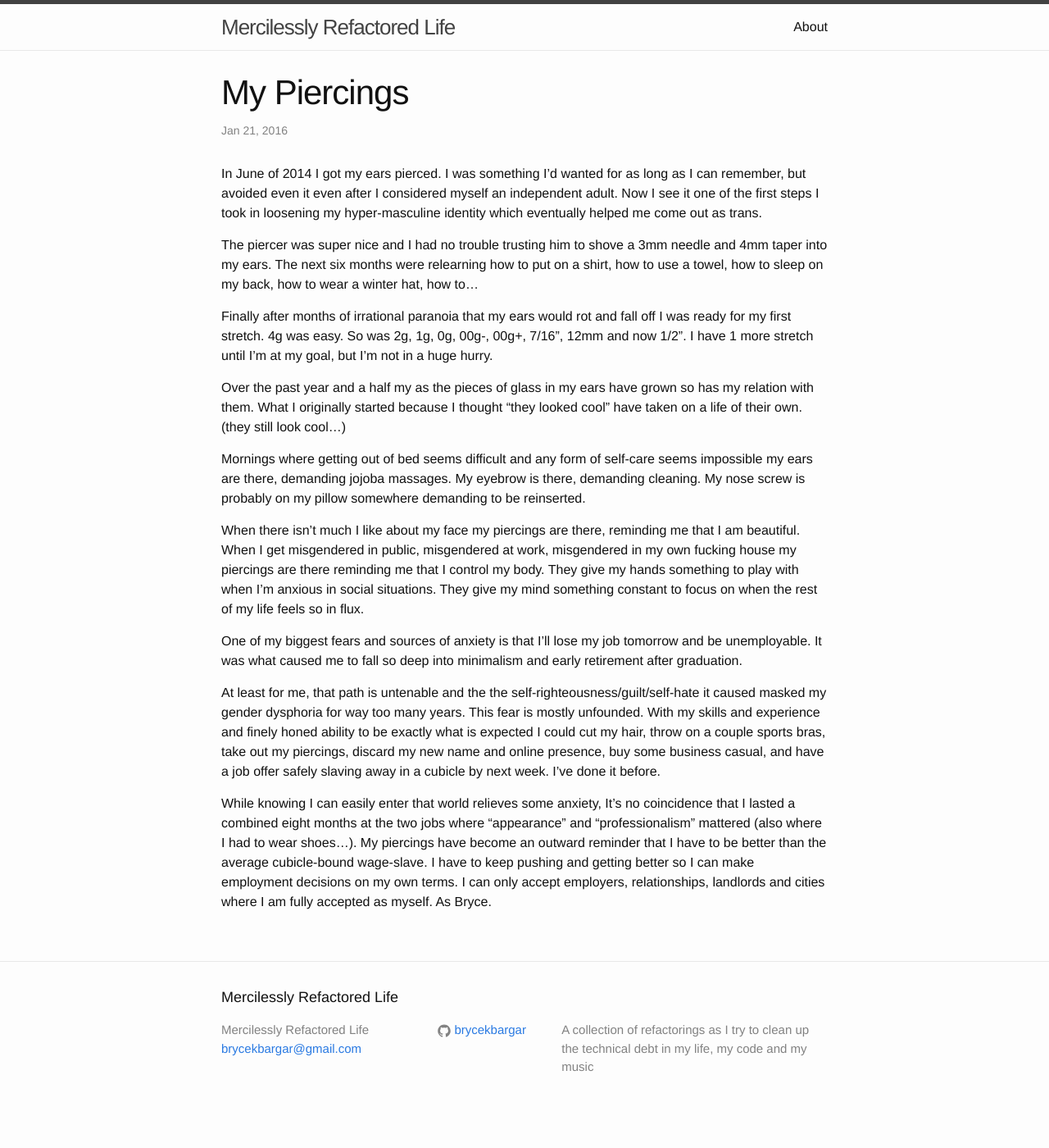
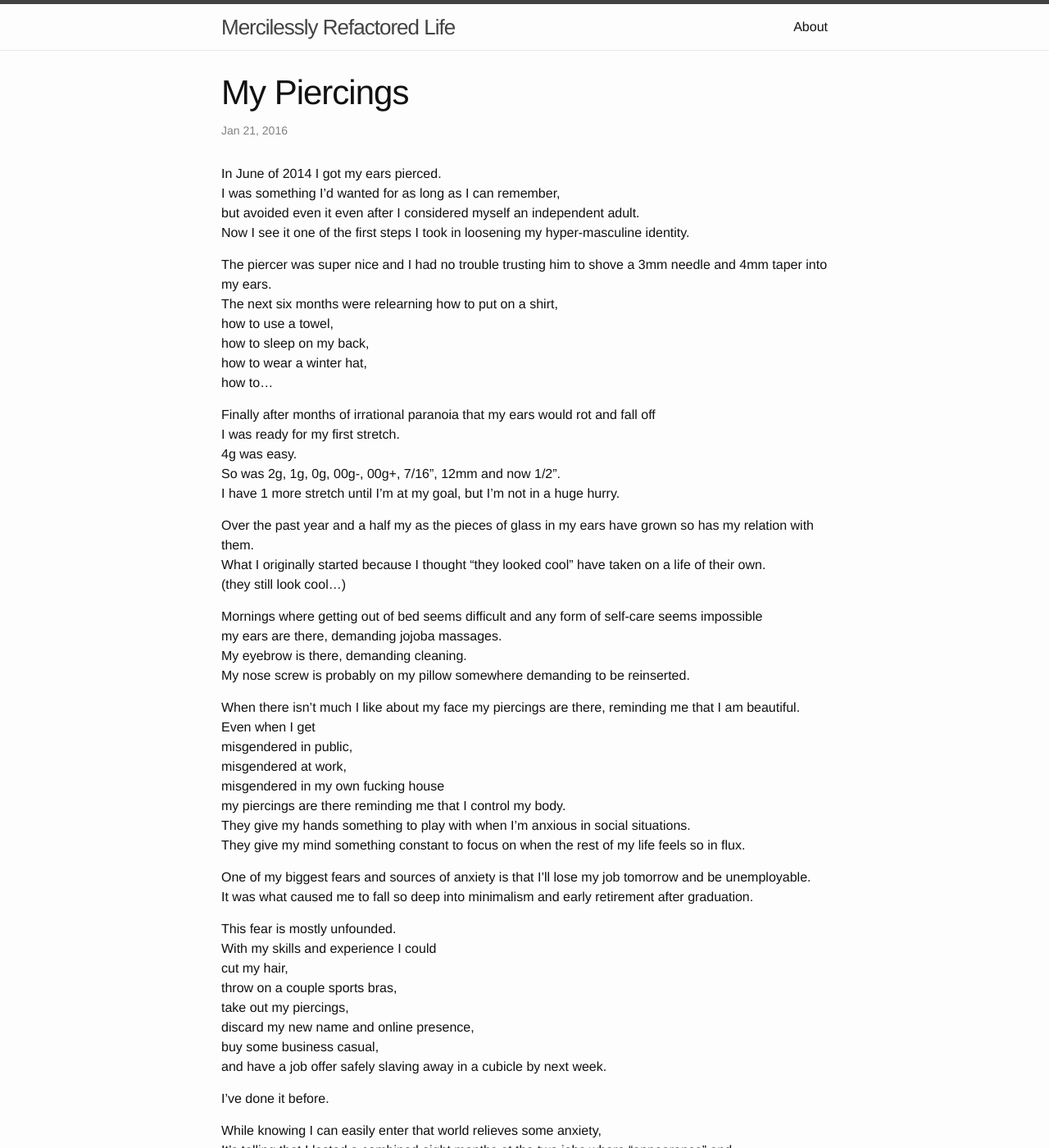
Before and after one commit to brycekbargar/brycekbargar.github.io, a Jekyll site: the page built from _posts/2016-01-21-face-holes.markdown, in a window 1280 px wide and 1400 px high. Shown: the whole window at 82% size. Built offline with Jekyll 4.4.1, drawn with Linux system fonts in a browser that asks for light colours; some of the changed text lies outside the part shown.

Commit message:
Formatting more posts

```diff
--- a/_posts/2016-01-21-face-holes.markdown
+++ b/_posts/2016-01-21-face-holes.markdown
@@ -2,34 +2,63 @@
 layout: post
 title: My Piercings
 date: 2016-01-21 02:40:51.000000000 -06:00
-type: post
-published: true
-status: publish
-categories: \[\]
-tags: \[\]
-meta: {}
-author:
-login: brycekbargar@gmail.com
-email: brycekbargar@gmail.com
-display\_name: Bryce Bargar
-first\_name: Bryce
-last\_name: Bargar
+category: blog
 ---
 
-In June of 2014 I got my ears pierced. I was something I'd wanted for as long as I can remember, but avoided even it even after I considered myself an independent adult. Now I see it one of the first steps I took in loosening my hyper-masculine identity which eventually helped me come out as trans.
+In June of 2014 I got my ears pierced.
+I was something I'd wanted for as long as I can remember,
+but avoided even it even after I considered myself an independent adult.
+Now I see it one of the first steps I took in loosening my hyper-masculine identity.
 
-The piercer was super nice and I had no trouble trusting him to shove a 3mm needle and 4mm taper into my ears. The next six months were relearning how to put on a shirt, how to use a towel, how to sleep on my back, how to wear a winter hat, how to...
+The piercer was super nice and I had no trouble trusting him to shove a 3mm needle and 4mm taper into my ears.
+The next six months were relearning how to put on a shirt,
+how to use a towel,
+how to sleep on my back,
+how to wear a winter hat,
+how to...
 
-Finally after months of irrational paranoia that my ears would rot and fall off I was ready for my first stretch. 4g was easy. So was 2g, 1g, 0g, 00g-, 00g+, 7/16", 12mm and now 1/2". I have 1 more stretch until I'm at my goal, but I'm not in a huge hurry.
+Finally after months of irrational paranoia that my ears would rot and fall off
+I was ready for my first stretch.
+4g was easy.
+So was 2g, 1g, 0g, 00g-, 00g+, 7/16", 12mm and now 1/2".
+I have 1 more stretch until I'm at my goal, but I'm not in a huge hurry.
 
-Over the past year and a half my as the pieces of glass in my ears have grown so has my relation with them. What I originally started because I thought "they looked cool" have taken on a life of their own. (they still look cool...)
+Over the past year and a half my as the pieces of glass in my ears have grown so has my relation with them.
+What I originally started because I thought "they looked cool" have taken on a life of their own.
+(they still look cool...)
 
-Mornings where getting out of bed seems difficult and any form of self-care seems impossible my ears are there, demanding jojoba massages. My eyebrow is there, demanding cleaning. My nose screw is probably on my pillow somewhere demanding to be reinserted.
+Mornings where getting out of bed seems difficult and any form of self-care seems impossible
+my ears are there, demanding jojoba massages.
+My eyebrow is there, demanding cleaning.
+My nose screw is probably on my pillow somewhere demanding to be reinserted.
 
-When there isn't much I like about my face my piercings are there, reminding me that I am beautiful. When I get misgendered in public, misgendered at work, misgendered in my own fucking house my piercings are there reminding me that I control my body. They give my hands something to play with when I'm anxious in social situations. They give my mind something constant to focus on when the rest of my life feels so in flux.
+When there isn't much I like about my face my piercings are there, reminding me that I am beautiful.
+Even when I get
+misgendered in public,
+misgendered at work,
+misgendered in my own fucking house
+my piercings are there reminding me that I control my body.
+They give my hands something to play with when I'm anxious in social situations.
+They give my mind something constant to focus on when the rest of my life feels so in flux.
 
-One of my biggest fears and sources of anxiety is that I'll lose my job tomorrow and be unemployable. It was what caused me to fall so deep into minimalism and early retirement after graduation.
+One of my biggest fears and sources of anxiety is that I'll lose my job tomorrow and be unemployable.
+It was what caused me to fall so deep into minimalism and early retirement after graduation.
 
-At least for me, that path is untenable and the the self-righteousness/guilt/self-hate it caused masked my gender dysphoria for way too many years. This fear is mostly unfounded. With my skills and experience and finely honed ability to be exactly what is expected I could cut my hair, throw on a couple sports bras, take out my piercings, discard my new name and online presence, buy some business casual, and have a job offer safely slaving away in a cubicle by next week. I've done it before.
+This fear is mostly unfounded.
+With my skills and experience I could
+cut my hair,
+throw on a couple sports bras,
+take out my piercings,
+discard my new name and online presence,
+buy some business casual,
+and have a job offer safely slaving away in a cubicle by next week.
 
-While knowing I can easily enter that world relieves some anxiety, It's no coincidence that I lasted a combined eight months at the two jobs where "appearance" and "professionalism" mattered (also where I had to wear shoes...). My piercings have become an outward reminder that I have to be better than the average cubicle-bound wage-slave. I have to keep pushing and getting better so I can make employment decisions on my own terms. I can only accept employers, relationships, landlords and cities where I am fully accepted as myself. As Bryce.
+I've done it before.
+
+While knowing I can easily enter that world relieves some anxiety,
+It's telling that I lasted a combined eight months at the two jobs where "appearance" and "professionalism" mattered
+(also where I had to wear shoes...).
+My piercings have become an outward reminder that I have to be better than the average cubicle-bound wage-slave.
+I have to keep pushing and getting better so I can make employment decisions on my own terms.
+I can only accept employers, relationships, landlords and cities where I am fully accepted as myself.
+As Bryce.
```
Also changed, not shown: _posts/2016-03-28-ira-glass.markdown (+32 -30 lines), _posts/2016-05-31-who-even-likes-worms.markdown (+3 -14 lines).
